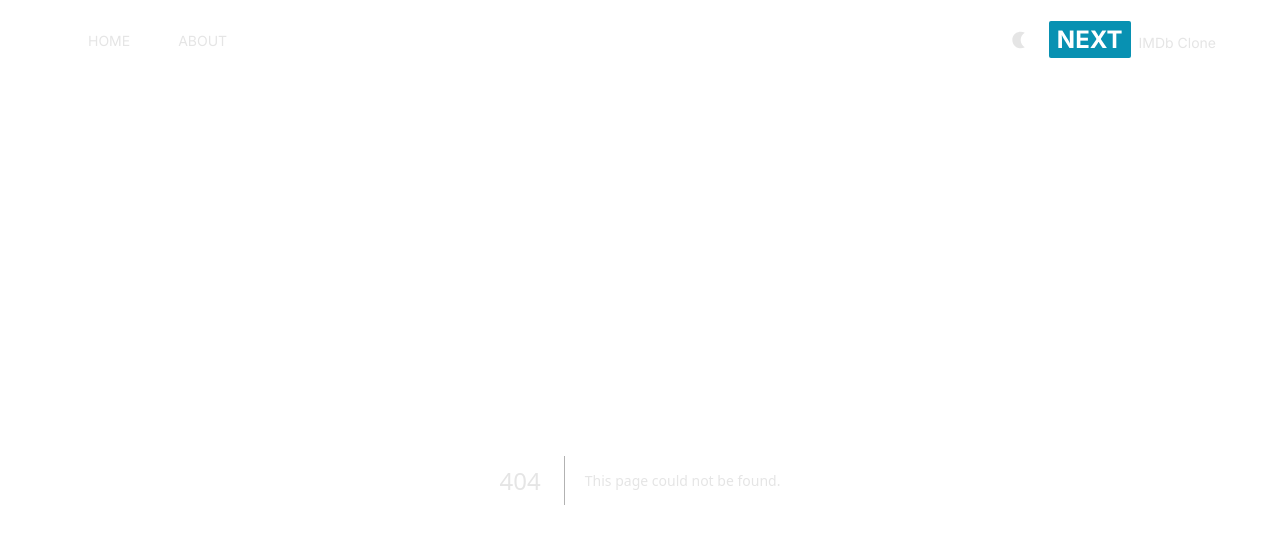
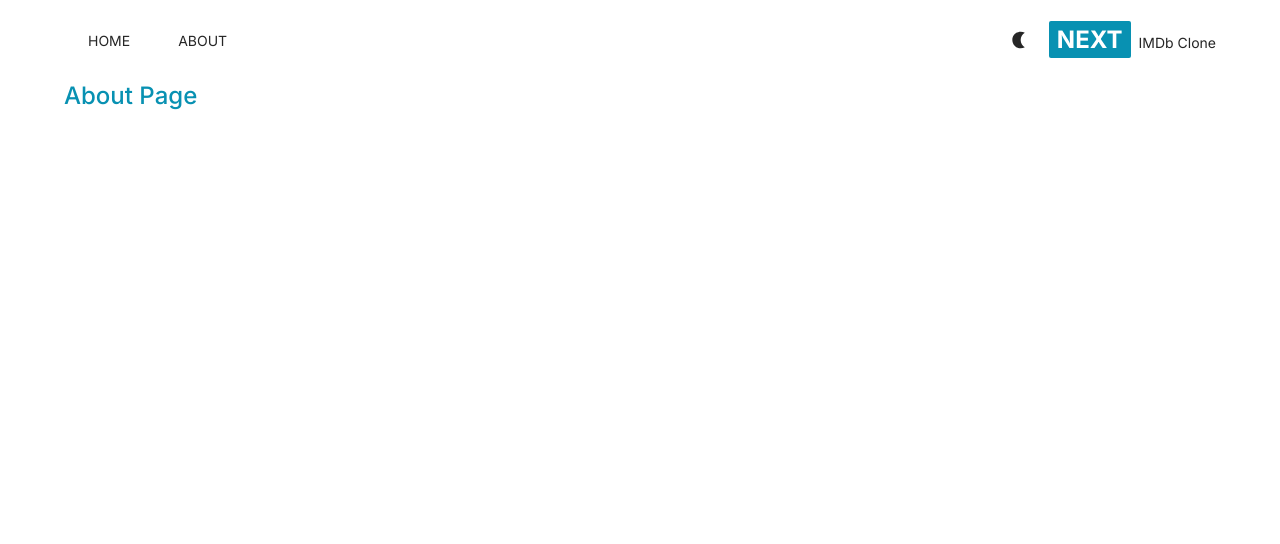
Before and after one commit to seon-mikim/next-movie, a Next.js app: page /about in a window 1280 px wide. Before the commit this address had no page. Shown: the top 544 px of the page. Built offline with nearby package versions, Linux system fonts and the light colour scheme.

Commit message:
design:  디자인 수정

```diff
--- a/src/app/Providers.tsx
+++ b/src/app/Providers.tsx
@@ -5,8 +5,7 @@ import React from 'react'
 export default function Providers({children}: {children: React.ReactNode }) {
   return (
     <ThemeProvider enableSystem={true} attribute='class'>
-        <div className='dark:bg-neutral-800 bg-opacity-20 dark: text-neutral-200 transition-colors duration-300 min-h-screen
-        select-none'>
+        <div className='dark:bg-neutral-800 bg-opacity-20 dark:text-neutral-200 text-neutral-800 transition-colors duration-300 min-h-screen select-none'>
         {children}
         </div>
     </ThemeProvider>
--- /dev/null
+++ b/src/app/about/page.tsx
@@ -0,0 +1,9 @@
+import React from 'react'
+
+export default function About() {
+  return (
+    <div className='max-w-6xl mx-auto space-x-4'>
+        <h1 className='text-2xl font-medium text-cyan-600'>About Page</h1>
+        </div>
+  )
+}
--- a/src/app/hello/page.tsx
+++ /dev/null
@@ -1,3 +0,0 @@
-export default function Page ( ) {
-    return <>안녕</>
-}
--- a/src/app/page.tsx
+++ b/src/app/page.tsx
@@ -1,5 +1,10 @@
 import Image from 'next/image'
 
 export default function Home() {
-  return (<h1 className='text-red-400'>HOME</h1>)
+
+  return (
+    <div className='max-w-6xl mx-auto space-x-4'>
+      <h1 className='text-2xl font-medium text-cyan-600'>HOME</h1>
+    </div>
+  )
 }
```
Also changed, not shown: src/app/components/Header.tsx (+6 -1 lines).
